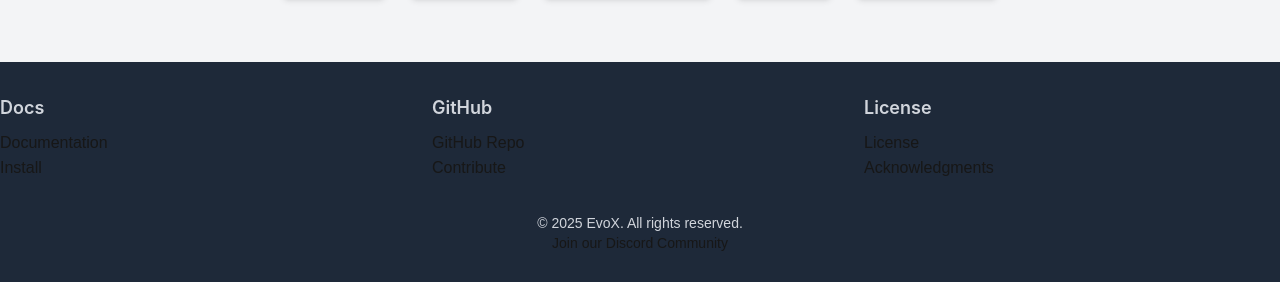
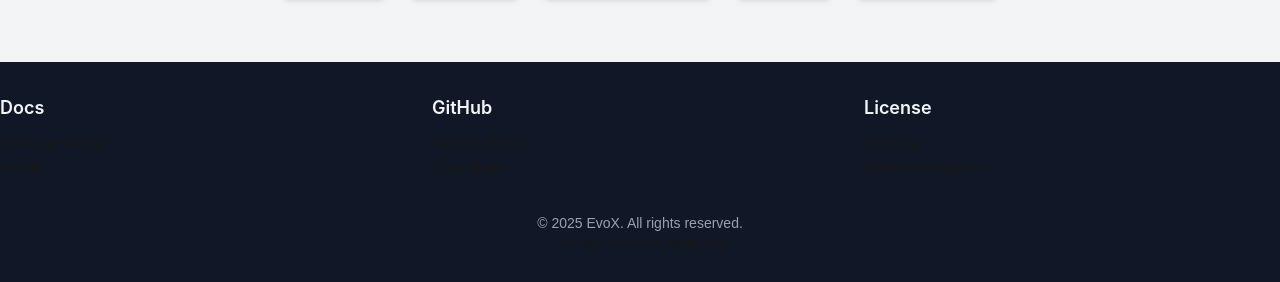
Before and after one commit to BillHuang2001/evogit_web, a Next.js app: page / in a window 1280 px wide. Shown: the part 4789-5071 px from the top of the page. Built offline with nearby package versions, Linux system fonts and the light colour scheme.

Commit message:
gpt-4o: Improve Footer design: enhanced color contrast for readability and updated styles for better visual hierarchy.

```diff
--- a/src/components/Footer.jsx
+++ b/src/components/Footer.jsx
@@ -1,16 +1,16 @@
 export default function Footer() {
   return (
-    <footer className="bg-gray-800 text-gray-300 py-8">
+    <footer className="bg-gray-900 text-gray-300 py-8">
       <div className="container mx-auto grid grid-cols-1 md:grid-cols-3 gap-4 text-center md:text-left">
         <div>
-          <h4 className="font-semibold text-lg mb-2">Docs</h4>
+          <h4 className="font-semibold text-lg mb-2 text-gray-100">Docs</h4>
           <ul>
             <li>
               <a
                 href="https://evox.readthedocs.io/en/latest/"
                 target="_blank"
                 rel="noopener noreferrer"
-                className="hover:text-white transition-colors duration-200"
+                className="hover:text-gray-100 transition-colors duration-200"
               >
                 Documentation
               </a>
@@ -18,7 +18,7 @@ export default function Footer() {
             <li>
               <a
                 href="/install"
-                className="hover:text-white transition-colors duration-200"
+                className="hover:text-gray-100 transition-colors duration-200"
               >
                 Install
               </a>
@@ -26,14 +26,14 @@ export default function Footer() {
           </ul>
         </div>
         <div>
-          <h4 className="font-semibold text-lg mb-2">GitHub</h4>
+          <h4 className="font-semibold text-lg mb-2 text-gray-100">GitHub</h4>
           <ul>
             <li>
               <a
                 href="https://github.com/EMI-Group/evox"
                 target="_blank"
                 rel="noopener noreferrer"
-                className="hover:text-white transition-colors duration-200"
+                className="hover:text-gray-100 transition-colors duration-200"
               >
                 GitHub Repo
               </a>
@@ -41,7 +41,7 @@ export default function Footer() {
             <li>
               <a
                 href="/contribute"
-                className="hover:text-white transition-colors duration-200"
+                className="hover:text-gray-100 transition-colors duration-200"
               >
                 Contribute
               </a>
@@ -49,12 +49,12 @@ export default function Footer() {
           </ul>
         </div>
         <div>
-          <h4 className="font-semibold text-lg mb-2">License</h4>
+          <h4 className="font-semibold text-lg mb-2 text-gray-100">License</h4>
           <ul>
             <li>
               <a
                 href="/license"
-                className="hover:text-white transition-colors duration-200"
+                className="hover:text-gray-100 transition-colors duration-200"
               >
                 License
               </a>
@@ -62,7 +62,7 @@ export default function Footer() {
             <li>
               <a
                 href="/acknowledgments"
-                className="hover:text-white transition-colors duration-200"
+                className="hover:text-gray-100 transition-colors duration-200"
               >
                 Acknowledgments
               </a>
@@ -70,14 +70,14 @@ export default function Footer() {
           </ul>
         </div>
       </div>
-      <div className="text-center text-sm mt-8">
+      <div className="text-center text-sm mt-8 text-gray-400">
         <p>&copy; {new Date().getFullYear()} EvoX. All rights reserved.</p>
         <p>
           <a
             href="https://discord.gg/Vbtgcpy7G4"
             target="_blank"
             rel="noopener noreferrer"
-            className="hover:text-white"
+            className="hover:text-gray-100"
           >
             Join our Discord Community
           </a>
```
